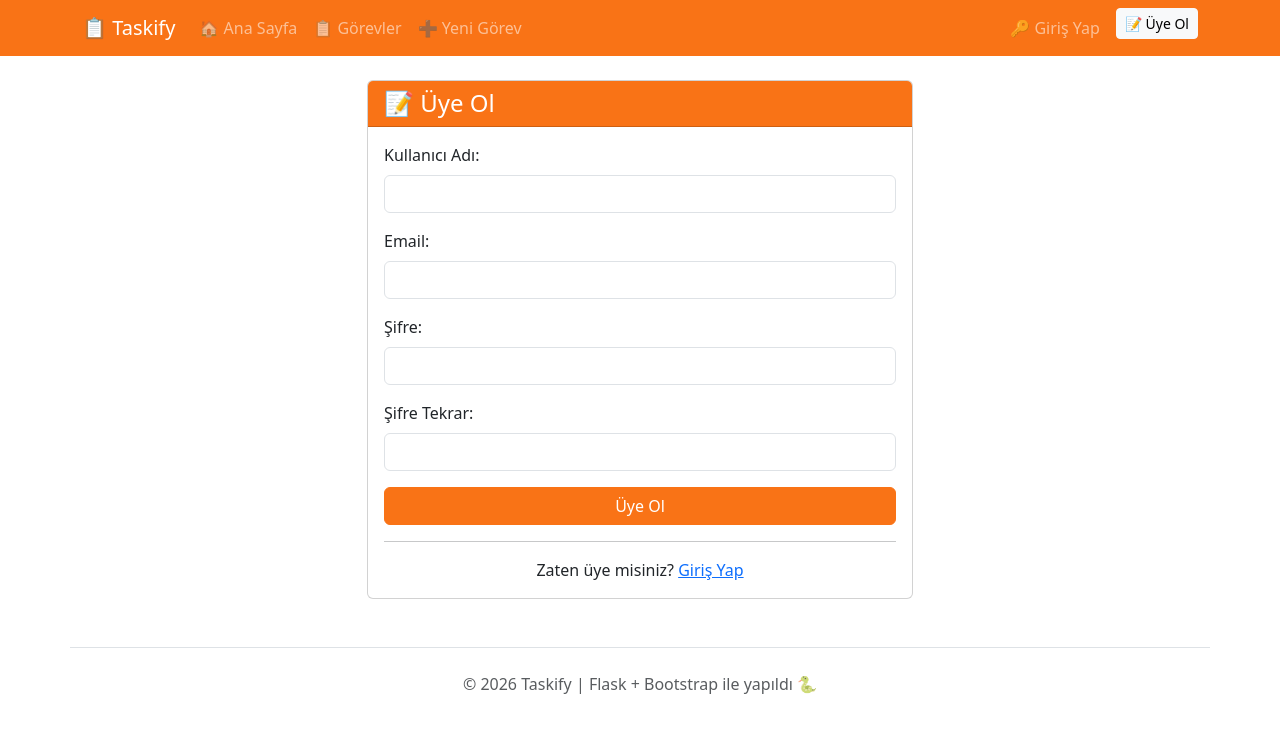
After one commit to FatihErenCetin/taskify, a Flask app: page /register in a window 1280 px wide. The commit adds this page. Shown: the top 733 px of the page. Run offline with Flask 3, Linux system fonts and the light colour scheme.

Commit message:
v0.2 kullanıcı veritabanı eklendi. kullanıcı giriş çıkış sayfaları eklendi. görevler ve eylemleri kullanıcılara bağlandı.

```diff
--- a/app.py
+++ b/app.py
@@ -1,5 +1,7 @@
-from flask import Flask, render_template, request, redirect, url_for
+from flask import Flask, render_template, request, redirect, url_for, flash
 from flask_sqlalchemy import SQLAlchemy
+from flask_login import LoginManager, UserMixin, login_user, logout_user, login_required, current_user
+from werkzeug.security import generate_password_hash, check_password_hash
 from datetime import datetime
 
 
@@ -11,7 +13,7 @@ from datetime import datetime
 KATEGORILER = {
     'İş': ['toplantı', 'meeting', 'rapor', 'sunum', 'müşteri', 'proje', 'mail', 'email', 'ofis', 'deadline'],
     'Kişisel': ['alışveriş', 'market', 'ev', 'aile', 'arkadaş', 'hediye', 'tatil', 'gezi', 'yemek'],
-    'Sağlık': ['doktor', 'hastane', 'ilaç', 'egzersiz', 'spor', 'koşu', 'diyet', 'randevu'],
+    'Sağlık': ['doktor', 'hastane', 'ilaç', 'egzersiz', 'spor', 'koşu', 'diyet', 'randevu', 'sağlık', 'ameliyat'],
     'Eğitim': ['ders', 'sınav', 'ödev', 'okul', 'kurs', 'kitap', 'öğren', 'çalış', 'eğitim'],
     'Finans': ['fatura', 'ödeme', 'banka', 'kredi', 'vergi', 'maaş', 'para', 'hesap'],
 }
@@ -82,17 +84,60 @@ app = Flask(__name__)
 # SQLite veritabanı dosyası (proje klasöründe oluşacak)
 app.config['SQLALCHEMY_DATABASE_URI'] = 'sqlite:///taskify.db'
 app.config['SQLALCHEMY_TRACK_MODIFICATIONS'] = False
+app.config['SECRET_KEY'] = 'gizli-anahtar-degistir-bunu-123!'  # Session için gerekli
+
 
 # Veritabanı nesnesini oluştur
 db = SQLAlchemy(app)
 
 
+# Flask-Login ayarları
+login_manager = LoginManager()
+login_manager.init_app(app)
+login_manager.login_view = 'login'  # Giriş yapılmamışsa yönlendir
+login_manager.login_message = 'Bu sayfayı görmek için giriş yapmalısınız.'
+login_manager.login_message_category = 'warning'
+
 
 # ==========================================
 # MODEL (TABLO) TANIMLAMASI
 # ==========================================
+
+# ==========================================
+# KULLANICI TABLOSU
+# ==========================================
+class User(UserMixin, db.Model):
+    __tablename__ = 'users'
+
+    id = db.Column(db.Integer, primary_key=True)
+    username = db.Column(db.String(80), unique=True, nullable=False)
+    email = db.Column(db.String(120), unique=True, nullable=False)
+    password_hash = db.Column(db.String(256), nullable=False)
+    created_at = db.Column(db.DateTime, default=datetime.utcnow)
+
+    # İlişki: Kullanıcının görevleri
+    tasks = db.relationship('Task', backref='owner', lazy=True)
+
+    def set_password(self, password):
+        self.password_hash = generate_password_hash(password)
+
+    def check_password(self, password):
+        return check_password_hash(self.password_hash, password)
+
+    def __repr__(self):
+        return f'<User {self.username}>'
+
+
+# Flask-Login için kullanıcı yükleyici
+@login_manager.user_loader
+def load_user(user_id):
+    return User.query.get(int(user_id))
+
+
+# ==========================================
+# GÖREV TABLOSU
+# ==========================================
 # Bu sınıf = Veritabanındaki "Tasks" tablosu
-
 class Task(db.Model):
     """
     Görev tablosu.
@@ -105,10 +150,14 @@ class Task(db.Model):
     baslik = db.Column(db.String(200), nullable=False)  # Görev başlığı (zorunlu)
     aciklama = db.Column(db.Text)  # Açıklama (opsiyonel)
     tamamlandi = db.Column(db.Boolean, default=False)  # Tamamlandı mı?
-    kategori = db.Column(db.String(50), default='Genel')      # 🆕
-    oncelik = db.Column(db.Integer, default=2)                 # 🆕 (1=Yüksek, 2=Normal, 3=Düşük)
+    kategori = db.Column(db.String(50), default='Genel')      # Kategori
+    oncelik = db.Column(db.Integer, default=2)                 # (1=Yüksek, 2=Normal, 3=Düşük)
     olusturma_tarihi = db.Column(db.DateTime, default=datetime.utcnow)  # Oluşturulma tarihi
     tamamlanma_tarihi = db.Column(db.DateTime, nullable=True)
+
+    # Kullanıcı ilişkisi
+    user_id = db.Column(db.Integer, db.ForeignKey('users.id'), nullable=False)
+
 
     def __repr__(self):
         return f'<Task {self.id}: {self.baslik}>'
@@ -121,7 +170,7 @@ class Task(db.Model):
 # ==========================================
 
 # ==========================================
-# SAYFA 1: ANA SAYFA
+# ANA SAYFA
 # ==========================================
 # Adres: http://127.0.0.1:5000/
 # "/" işareti = web sitesinin ana sayfası
@@ -131,27 +180,105 @@ def ana_sayfa():
 
 
 # ==========================================
-# SAYFA 2: HAKKIMDA
+# HAKKIMDA
 # ==========================================
 # Adres: http://127.0.0.1:5000/aboutme
 @app.route('/aboutme')
 def aboutme():
     return render_template('aboutme.html')
 
+# ==========================================
+# KAYIT OL
+# ==========================================
+@app.route('/register', methods=['GET', 'POST'])
+def register():
+    if current_user.is_authenticated:
+        return redirect(url_for('tasks'))
+
+    if request.method == 'POST':
+        username = request.form['username']
+        email = request.form['email']
+        password = request.form['password']
+        password2 = request.form['password2']
+
+        # Validasyon
+        if password != password2:
+            flash('Şifreler eşleşmiyor!', 'danger')
+            return redirect(url_for('register'))
+
+        if User.query.filter_by(username=username).first():
+            flash('Bu kullanıcı adı zaten alınmış!', 'danger')
+            return redirect(url_for('register'))
+
+        if User.query.filter_by(email=email).first():
+            flash('Bu email zaten kayıtlı!', 'danger')
+            return redirect(url_for('register'))
+
+        # Yeni kullanıcı oluştur
+        user = User(username=username, email=email)
+        user.set_password(password)
+
+        db.session.add(user)
+        db.session.commit()
+
+        flash('Kayıt başarılı! Şimdi giriş yapabilirsiniz.', 'success')
+        return redirect(url_for('login'))
+
+    return render_template('register.html')
 
 
 # ==========================================
-# SAYFA 3: GÖREVLER
+# GİRİŞ YAP
+# ==========================================
+@app.route('/login', methods=['GET', 'POST'])
+def login():
+    if current_user.is_authenticated:
+        return redirect(url_for('tasks'))
+
+    if request.method == 'POST':
+        username = request.form['username']
+        password = request.form['password']
+
+        user = User.query.filter_by(username=username).first()
+
+        if user and user.check_password(password):
+            login_user(user)
+            flash(f'Hoş geldin, {user.username}!', 'success')
+
+            # Giriş öncesi gitmek istediği sayfaya yönlendir
+            next_page = request.args.get('next')
+            return redirect(next_page if next_page else url_for('tasks'))
+        else:
+            flash('Kullanıcı adı veya şifre hatalı!', 'danger')
+
+    return render_template('login.html')
+
+
+# ==========================================
+# ÇIKIŞ YAP
+# ==========================================
+@app.route('/logout')
+@login_required
+def logout():
+    logout_user()
+    flash('Başarıyla çıkış yaptınız.', 'info')
+    return redirect(url_for('mainpage'))
+
+
+# ==========================================
+# GÖREVLER
 # ==========================================
 # Adres: http://127.0.0.1:5000/tasks
 @app.route('/tasks')
+@login_required
 def tasks():
-    aktif_gorevler = Task.query.filter_by(tamamlandi=False).all()
+    # Sadece giriş yapan kullanıcının görevleri
+    aktif_gorevler = Task.query.filter_by(user_id=current_user.id, tamamlandi=False).all()
 
     aktif_gorevler_sirali = sorted(aktif_gorevler, key=oncelik_skoru)
 
     # Tamamlanmış görevler: tamamlanma tarihine göre (en yeni önce)
-    tamamlanan_gorevler = Task.query.filter_by(tamamlandi=True).order_by(Task.tamamlanma_tarihi.desc()).all()
+    tamamlanan_gorevler = Task.query.filter_by(user_id=current_user.id, tamamlandi=True).order_by(Task.tamamlanma_tarihi.desc()).all()
 
     return render_template('tasklist.html',
                            aktif_gorevler=aktif_gorevler_sirali,
@@ -162,6 +289,7 @@ def tasks():
 # GÖREV EKLEME
 # ==========================================
 @app.route('/add', methods=['GET', 'POST'])
+@login_required
 def add_task():
     if request.method == 'POST':
         # Formdan verileri al
@@ -190,12 +318,15 @@ def add_task():
             baslik=baslik,
             aciklama=aciklama,
             kategori=kategori,
-            oncelik=oncelik
+            oncelik=oncelik,
+            user_id=current_user.id  # Kullanıcıya bağla
         )
 
         # Veritabanına ekle
         db.session.add(yeni_gorev)
         db.session.commit()
+
+        flash('Görev başarıyla eklendi!', 'success')
 
         # Görev listesine yönlendir
         return redirect(url_for('tasks'))
@@ -208,13 +339,21 @@ def add_task():
 # GÖREV SİLME
 # ==========================================
 @app.route('/delete/<int:id>')
+@login_required
 def delete_task(id):
     # Görevi bul
     gorev = Task.query.get_or_404(id)
 
+    # Yetki kontrolü
+    if gorev.user_id != current_user.id:
+        flash('Bu göreve erişim yetkiniz yok!', 'danger')
+        return redirect(url_for('tasks'))
+
     # Sil
     db.session.delete(gorev)
     db.session.commit()
+
+    flash('Görev silindi.', 'info')
 
     # Listeye dön
     return redirect(url_for('tasks'))
@@ -224,9 +363,15 @@ def delete_task(id):
 # GÖREV TAMAMLANDI İŞARETLE
 # ==========================================
 @app.route('/complete/<int:id>')
+@login_required
 def complete_task(id):
     # Görevi bul
     gorev = Task.query.get_or_404(id)
+
+    # Yetki kontrolü
+    if gorev.user_id != current_user.id:
+        flash('Bu göreve erişim yetkiniz yok!', 'danger')
+        return redirect(url_for('tasks'))
 
     # Durumu tersine çevir
     gorev.tamamlandi = not gorev.tamamlandi
@@ -245,7 +390,7 @@ def complete_task(id):
 
 
 # ==========================================
-# SAYFA 4: İLETİŞİM
+# İLETİŞİM
 # ==========================================
 # Adres: http://127.0.0.1:5000/iletisim
 @app.route('/iletisim')
--- a/requirements.txt
+++ b/requirements.txt
@@ -1,2 +1,3 @@
 flask
 flask_sqlalchemy
+flask-login
--- a/templates/base.html
+++ b/templates/base.html
@@ -36,14 +36,23 @@
                     </li>
                 </ul>
 
-                <!-- Sağ Menü: Giriş/Üye Ol -->
+                <!-- Sağ Menü: Giriş/Çıkış -->
                 <ul class="navbar-nav">
+                    {% if current_user.is_authenticated %}
+                        <li class="nav-item">
+                            <span class="nav-link">👤 {{ current_user.username }}</span>
+                        </li>
+                        <li class="nav-item">
+                            <a class="btn btn-outline-light btn-sm ms-2" href="/logout">🚪 Çıkış</a>
+                        </li>
+                    {% else %}
                         <li class="nav-item">
                             <a class="nav-link" href="/login">🔑 Giriş Yap</a>
                         </li>
                         <li class="nav-item">
                             <a class="btn btn-light btn-sm ms-2" href="/register">📝 Üye Ol</a>
                         </li>
+                    {% endif %}
                 </ul>
             </div>
         </div>
@@ -51,6 +60,18 @@
 
     <!-- İÇERİK -->
     <main class="container">
+        <!-- Flash Mesajları -->
+        {% with messages = get_flashed_messages(with_categories=true) %}
+            {% if messages %}
+                {% for category, message in messages %}
+                    <div class="alert alert-{{ category }} alert-dismissible fade show" role="alert">
+                        {{ message }}
+                        <button type="button" class="btn-close" data-bs-dismiss="alert"></button>
+                    </div>
+                {% endfor %}
+            {% endif %}
+        {% endwith %}
+
         {% block content %}
         {% endblock %}
     </main>
--- /dev/null
+++ b/templates/register.html
@@ -0,0 +1,43 @@
+{% extends 'base.html' %}
+
+{% block title %}Üye Ol{% endblock %}
+
+{% block content %}
+<div class="row justify-content-center">
+    <div class="col-md-6">
+        <div class="card">
+            <div class="card-header card-header-turuncu">
+                <h4 class="mb-0">📝 Üye Ol</h4>
+            </div>
+            <div class="card-body">
+                <form method="POST" action="/register">
+                    <div class="mb-3">
+                        <label for="username" class="form-label">Kullanıcı Adı:</label>
+                        <input type="text" class="form-control" id="username" name="username" required>
+                    </div>
+
+                    <div class="mb-3">
+                        <label for="email" class="form-label">Email:</label>
+                        <input type="email" class="form-control" id="email" name="email" required>
+                    </div>
+
+                    <div class="mb-3">
+                        <label for="password" class="form-label">Şifre:</label>
+                        <input type="password" class="form-control" id="password" name="password" required>
+                    </div>
+
+                    <div class="mb-3">
+                        <label for="password2" class="form-label">Şifre Tekrar:</label>
+                        <input type="password" class="form-control" id="password2" name="password2" required>
+                    </div>
+
+                    <button type="submit" class="btn btn-turuncu w-100">Üye Ol</button>
+                </form>
+
+                <hr>
+                <p class="text-center mb-0">Zaten üye misiniz? <a href="/login">Giriş Yap</a></p>
+            </div>
+        </div>
+    </div>
+</div>
+{% endblock %}
```
Also changed, not shown: templates/login.html (added, +33 -0 lines). Lines whose indentation alone changed are shown as unchanged.
